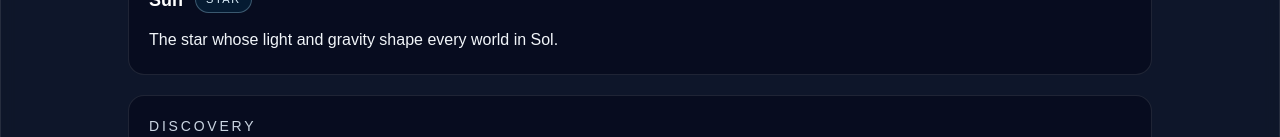
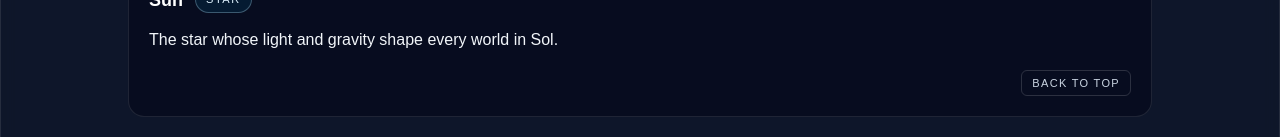
Before and after one commit to a-steltz/Atlas-Of-Sol, a Next.js app: page / in a window 1280 px wide. Both pictures are taken after a click on the button 167 px from the left and 314 px from the top of the page. Shown: the part 663-800 px from the top of the page. Built offline with nearby package versions, Linux system fonts and the light colour scheme.

Commit message:
Add "Back to Top" links

```diff
--- a/agentMemory/2026-02-28-1818-museum-floor-moon-ui-pass.md
+++ b/agentMemory/2026-02-28-1818-museum-floor-moon-ui-pass.md
@@ -2,6 +2,7 @@
 - Reworked the Museum Floor body detail experience to prioritize visitor-relevant content from `body.json` and remove editorial-only fields from display.
 - Implemented a new section flow for selected bodies: Hook, Discovery, Highlights, Core Facts, How We Know, Open Questions, Scientific Synthesis, and Sources.
 - Added horizontal jump links at the top of Museum Floor to improve long-page navigation.
+- Added per-section "Back to Top" links that return users to the Museum Floor heading/jump-nav anchor.
 
 ## Decisions Locked
 - Museum Floor no longer renders `curationScore` or `size` in visitor-facing detail content.
@@ -9,7 +10,7 @@
 - Scientific backbone data (`physical`, `orbit`, `composition`, `environment`) is grouped into approachable “Core Facts” cards rather than dense raw dumps.
 
 ## Files Touched
-- [uncommitted] `src/app/_components/atlas-map-shell.tsx` - replaced quick-stats snapshot UI with ordered museum sections, section jump-nav, and source rendering at end.
+- [uncommitted] `src/app/_components/atlas-map-shell.tsx` - replaced quick-stats snapshot UI with ordered museum sections, section jump-nav, source rendering at end, and per-section "Back to Top" links.
 - [uncommitted] `src/app/_components/atlas-map-utils.ts` - removed quick-stats derivation and added discovery details, grouped fact extraction, and source URL normalization helpers.
 - [uncommitted] `agentMemory/2026-02-28-1818-museum-floor-moon-ui-pass.md` - session journal entry.
 
@@ -18,6 +19,9 @@
 - `npm run lint` - pass.
 - `npm run typecheck` - pass.
 - `npm run content:validate` - pass (`Content validation passed: 19 entities (19 files scanned).`).
+- `npx prettier --write src/app/_components/atlas-map-shell.tsx` - pass.
+- `npm run lint` (post back-to-top update) - pass.
+- `npm run typecheck` (post back-to-top update) - pass.
 
 ## Open Questions
 - Should optional sections with no data (for bodies with sparse payloads) be hidden entirely instead of showing “still being curated” placeholder text?
--- a/src/app/_components/atlas-map-shell.tsx
+++ b/src/app/_components/atlas-map-shell.tsx
@@ -253,7 +253,7 @@ export default function AtlasMapShell({ systems, bodies, childrenByParentId }: A
             </section>
 
             <section className="relative z-10 min-h-[126svh] rounded-t-3xl border border-white/10 bg-slate-900/96 px-4 pb-20 pt-6 shadow-[0_-24px_70px_rgba(2,6,23,0.78)] backdrop-blur sm:px-8">
-                <div className="mx-auto flex w-full max-w-5xl flex-col gap-5">
+                <div className="mx-auto flex w-full max-w-5xl flex-col gap-5" id="museum-floor-top">
                     <p className="text-xs tracking-[0.24em] text-slate-400 uppercase">
                         Museum Floor
                     </p>
@@ -292,6 +292,7 @@ export default function AtlasMapShell({ systems, bodies, childrenByParentId }: A
                                 <p className="mt-3 text-base leading-7 text-slate-100">
                                     {anchorBody.hook}
                                 </p>
+                                <BackToTopLink />
                             </article>
 
                             <article
@@ -322,6 +323,7 @@ export default function AtlasMapShell({ systems, bodies, childrenByParentId }: A
                                         Discovery details are still being curated for this body.
                                     </p>
                                 )}
+                                <BackToTopLink />
                             </article>
 
                             <article
@@ -347,6 +349,7 @@ export default function AtlasMapShell({ systems, bodies, childrenByParentId }: A
                                         Highlights are still being curated for this body.
                                     </p>
                                 )}
+                                <BackToTopLink />
                             </article>
 
                             {factSections.length > 0 ? (
@@ -384,6 +387,7 @@ export default function AtlasMapShell({ systems, bodies, childrenByParentId }: A
                                             </article>
                                         ))}
                                     </div>
+                                    <BackToTopLink />
                                 </section>
                             ) : null}
 
@@ -410,6 +414,7 @@ export default function AtlasMapShell({ systems, bodies, childrenByParentId }: A
                                         Evidence notes have not been added yet for this body.
                                     </p>
                                 )}
+                                <BackToTopLink />
                             </article>
 
                             <article
@@ -436,6 +441,7 @@ export default function AtlasMapShell({ systems, bodies, childrenByParentId }: A
                                         body.
                                     </p>
                                 )}
+                                <BackToTopLink />
                             </article>
 
                             <article
@@ -461,6 +467,7 @@ export default function AtlasMapShell({ systems, bodies, childrenByParentId }: A
                                         A synthesis summary has not been added yet for this body.
                                     </p>
                                 )}
+                                <BackToTopLink />
                             </article>
 
                             <article
@@ -511,6 +518,7 @@ export default function AtlasMapShell({ systems, bodies, childrenByParentId }: A
                                         Sources have not been attached yet for this body.
                                     </p>
                                 )}
+                                <BackToTopLink />
                             </article>
                         </>
                     ) : (
@@ -582,6 +590,25 @@ function formatBodyTypeLabel(type: BodyEntity["type"]): string {
         .split("-")
         .map((part) => part.charAt(0).toUpperCase() + part.slice(1))
         .join(" ");
+}
+
+/**
+ * Lightweight section footer link that returns the user to the museum-floor
+ * heading and section jump controls.
+ *
+ * @returns {JSX.Element} Intra-page anchor link to museum-floor top
+ */
+function BackToTopLink() {
+    return (
+        <div className="mt-4 flex justify-end">
+            <a
+                className="rounded-md border border-white/15 px-2.5 py-1 text-[11px] tracking-[0.12em] text-slate-300 uppercase transition hover:border-sky-300/45 hover:text-sky-100"
+                href="#museum-floor-top"
+            >
+                Back to Top
+            </a>
+        </div>
+    );
 }
 
 type BodyMarkerProps = {
```
